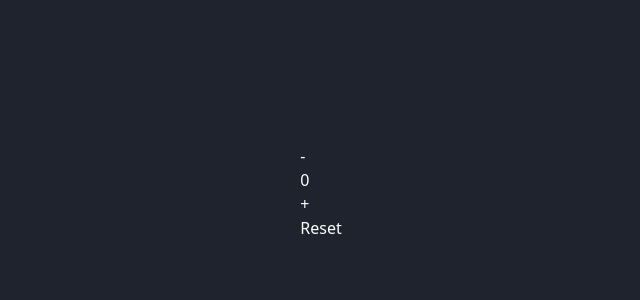
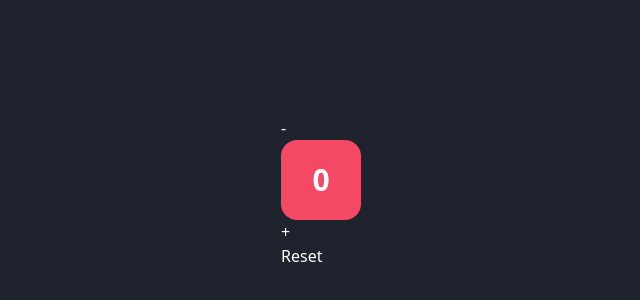
Before and after one commit to jsalazarv/counter-app-vite, a React (Vite) app: page / in a window 1280 px wide. Shown: the part 208-508 px from the top of the page, without its empty margins (319-959 px from the left). Built offline with nearby package versions, Linux system fonts and the light colour scheme.

Commit message:
Added styles to the counter container

```diff
--- a/index.html
+++ b/index.html
@@ -2,9 +2,9 @@
 <html lang="en">
   <head>
     <meta charset="UTF-8" />
-    <link rel="icon" type="image/svg+xml" href="/vite.svg" />
+    <link rel="icon" type="image/svg+xml" href="/favicon.svg" />
     <meta name="viewport" content="width=device-width, initial-scale=1.0" />
-    <title>Vite + React</title>
+    <title>Counter</title>
   </head>
   <body>
     <div id="root"></div>
--- /dev/null
+++ b/src/components/CounterApp.css
@@ -0,0 +1,99 @@
+@tailwind base;
+@tailwind components;
+@tailwind utilities;
+
+.counter {
+    @apply bg-orange-dark;
+    @apply h-20;
+    @apply w-20;
+    @apply flex;
+    @apply flex-col;
+    @apply items-center;
+    @apply justify-center;
+    @apply text-3xl;
+    @apply font-black;
+    @apply rounded-2xl;
+    transition: 0.6s;
+    animation: ease-in;
+    transform-style: preserve-3d;
+    position: relative;
+    transform: rotateX(0deg);
+}
+
+.flipper-container span {
+    transform: rotateX(0deg);
+    position: absolute;
+    display: flex;
+    justify-content: center;
+    align-items: center;
+    top: 0;
+    left: 0;
+    width: 100%;
+    height: 100%;
+}
+
+.flipper-container {
+    position: relative;
+}
+
+.flipper span {
+    transform: rotateX(-180deg);
+
+}
+
+.flip-up {
+    transition: 0.6s;
+    transform-style: preserve-3d;
+    position: relative;
+    animation: flipUp 0.5s ease-in;
+
+}
+
+.flip-down {
+    transition: 0.6s;
+    transform-style: preserve-3d;
+    position: relative;
+    animation: flipDown 0.5s ease-out;
+}
+
+@keyframes flipUp {
+    0% {
+        transform: rotateX(0deg);
+        background: linear-gradient(180deg, rgba(179, 52, 72,1) 0%, rgba(245,72,100,1) 100%);
+        border-bottom: solid rgb(247, 84, 111) 1px;
+    }
+
+
+
+    50% {
+        transform: rotateX(-90deg);
+        background: linear-gradient(180deg, rgba(179, 52, 72,1) 0%, rgba(245,72,100,1) 50%);
+    }
+
+
+
+    100% {
+        transform: rotateX(0deg);
+        background: linear-gradient(180deg, rgba(179, 52, 72,1) 0%, rgba(245,72,100,1) 100%);
+    }
+}
+
+@keyframes flipDown {
+    0% {
+        transform: rotateX(0deg);
+        background: linear-gradient(180deg, rgba(245,72,100,1) 0%, rgba(179, 52, 72,1) 100%);
+        border-top: solid rgb(247, 84, 111) 1px;
+    }
+
+
+    50% {
+        transform: rotateX(90deg);
+        background: linear-gradient(180deg, rgba(245,72,100,1) 0%, rgba(179, 52, 72,1) 50%);
+    }
+
+
+    100% {
+        transform: rotateX(0deg);
+        background: linear-gradient(180deg, rgba(245,72,100,1) 0%, rgba(179, 52, 72,1) 100%);
+    }
+}
--- a/src/components/CounterApp.jsx
+++ b/src/components/CounterApp.jsx
@@ -3,13 +3,24 @@ import propTypes from 'prop-types';
 
 export const CounterApp = ({ value }) => {
   const [counter, setCounter] = useState(value);
+  const [animation, setAnimation] = useState('');
+
+  const resetAnimation = () => {
+    setTimeout(() => {
+      setAnimation('');
+    }, 500);
+  };
 
   const handleAdd = () => {
     setCounter(counter + 1);
+    setAnimation('flip-up');
+    resetAnimation();
   };
 
   const handleSubtract = () => {
     setCounter(counter - 1);
+    setAnimation('flip-down');
+    resetAnimation();
   };
 
   const handleReset = () => {
@@ -26,7 +37,11 @@ export const CounterApp = ({ value }) => {
             onClick={handleSubtract}>
             -
           </button>
-          <div>{counter}</div>
+          <div className="flipper-container">
+            <div className={`counter ${animation}`}>
+              <span>{counter}</span>
+            </div>
+          </div>
           <button
             aria-label="add"
             className="counter-button add"
--- a/src/index.css
+++ b/src/index.css
@@ -1,6 +1,8 @@
+@import "components/CounterApp.css";
 @tailwind base;
 @tailwind components;
 @tailwind utilities;
+
 
 body {
     @apply bg-gray-dark;;
--- a/tailwind.config.cjs
+++ b/tailwind.config.cjs
@@ -9,6 +9,7 @@ module.exports = {
         orange: {
           dark: "#f54864",
           light: "#f78361",
+          900: ""
         },
         gray: {
           dark: "#1F232E",
```
Also changed, not shown: public/favicon.svg (added), 1 other file (tests, documents, lock files or other folders).
